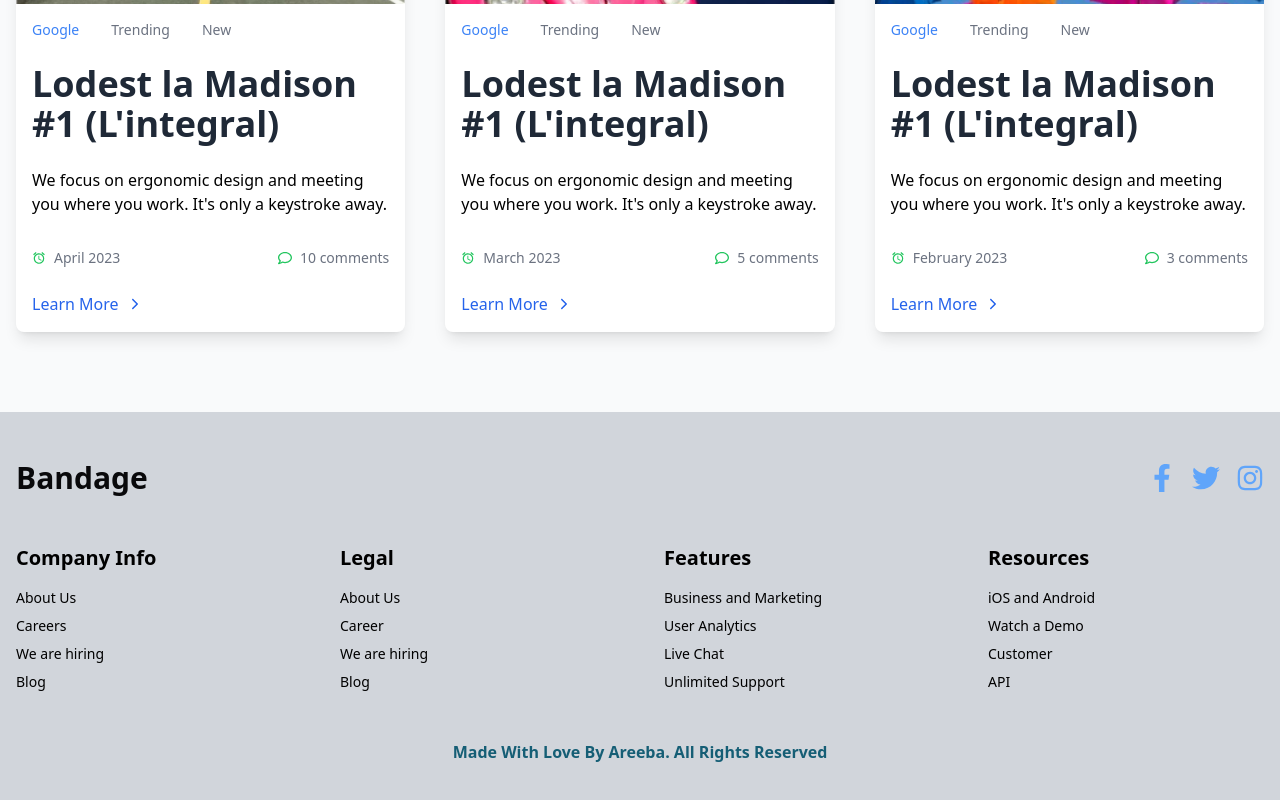
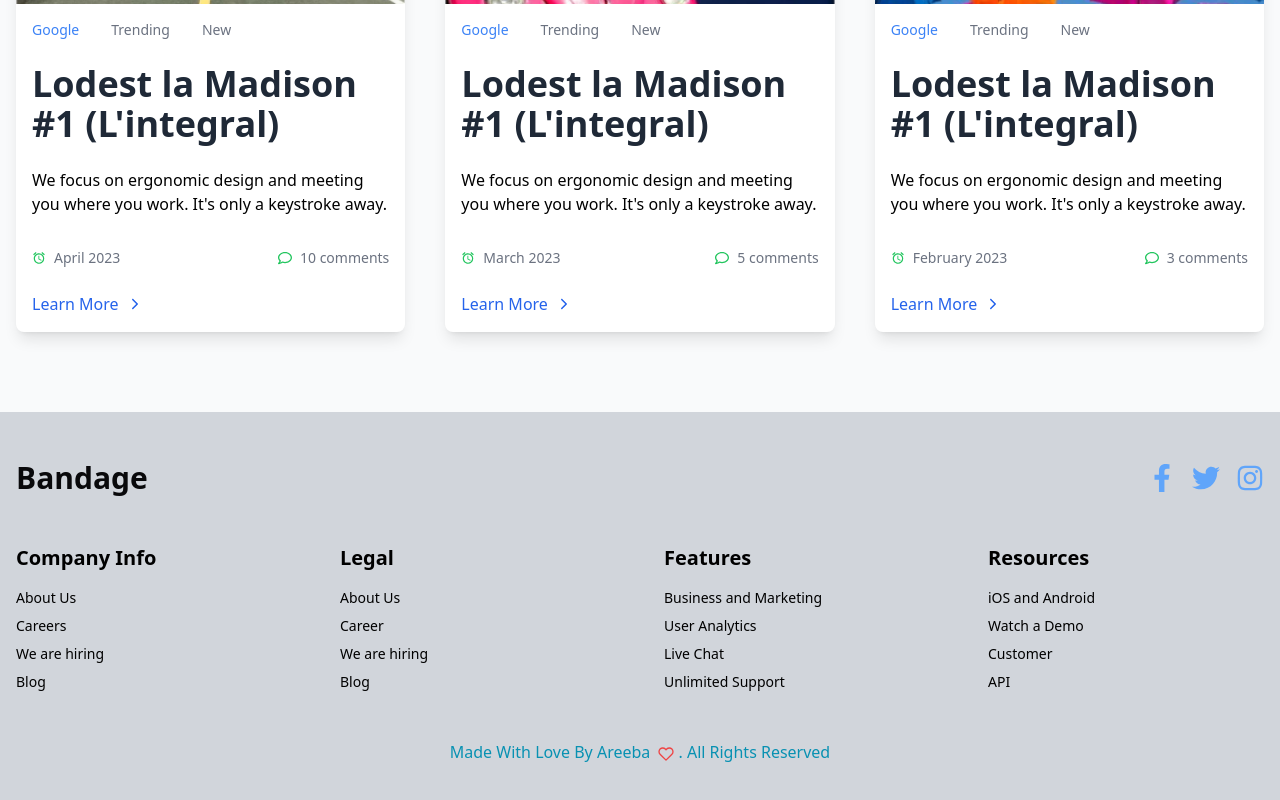
Before and after one commit to AreebaSadiq23/e-commerce-web-project, a Next.js app: page / in a window 1280 px wide. Shown: the part 4222-5022 px from the top of the page. Built offline with nearby package versions, Linux system fonts and the light colour scheme.

Commit message:
update 1file

```diff
--- a/src/components/footer/footer.tsx
+++ b/src/components/footer/footer.tsx
@@ -1,5 +1,6 @@
 import React from "react";
 import { FaFacebookF, FaTwitter, FaInstagram } from "react-icons/fa";
+import { FiHeart } from "react-icons/fi";
 
 const Footer = () => {
   return (
@@ -73,8 +74,11 @@ const Footer = () => {
       </div>
 
       {/* Footer Bottom Section */}
-      <div className="text-center text-md text-cyan-800 mt-12 font-semibold">
-       <p>Made With Love By Areeba. All Rights Reserved</p>
+      <div className="text-center text-md text-cyan-600 mt-12 font-light">
+        <p>
+          Made With Love By Areeba{" "}
+          <FiHeart className="inline text-red-500 mx-1" />. All Rights Reserved
+        </p>
       </div>
     </footer>
   );
--- a/src/components/header/Header.tsx
+++ b/src/components/header/Header.tsx
@@ -247,9 +247,7 @@ export default function Header() {
               </Link>
             </li>
           </ul>
-
         </nav>
-
       )}
     </header>
   );
--- a/src/components/hero/Banner.tsx
+++ b/src/components/hero/Banner.tsx
@@ -38,7 +38,7 @@ const BannerSection = () => {
         {/* Right Section: Image */}
         <div
           className="w-full md:w-1/2 flex justify-center sm:mt-8"
-          data-aos="fade-left" // Animation on scroll for right section (Image)
+          data-aos="fade-left"
         >
           <Image
             src="/editor/img15.png"
--- a/src/components/hero/customer.tsx
+++ b/src/components/hero/customer.tsx
@@ -38,7 +38,8 @@ const CustomSection = () => {
             Universe
           </h1>
           <p className="text-base sm:text-lg text-gray-600 mt-6 text-center md:text-left">
-            We know how large objects will act, <br className="hidden sm:block" />
+            We know how large objects will act,{" "}
+            <br className="hidden sm:block" />
             but things on a small scale.
           </p>
           <div className="mt-8 flex flex-col sm:flex-row justify-center md:justify-start w-full gap-4">
--- a/src/components/hero/loader.tsx
+++ b/src/components/hero/loader.tsx
@@ -1,5 +1,4 @@
 "use client";
-
 import React, { useEffect, useState } from "react";
 
 function Loader() {
@@ -12,6 +11,8 @@ function Loader() {
 
     return () => clearTimeout(timer);
   }, []);
+
+  if (typeof window === "undefined") return null;
 
   if (!loading) return null;
 
```
Also changed, not shown: src/components/hero/Hero.tsx (+7 -6 lines), src/components/hero/featured.tsx (line endings or trailing spaces). Lines whose indentation alone changed are shown as unchanged.
